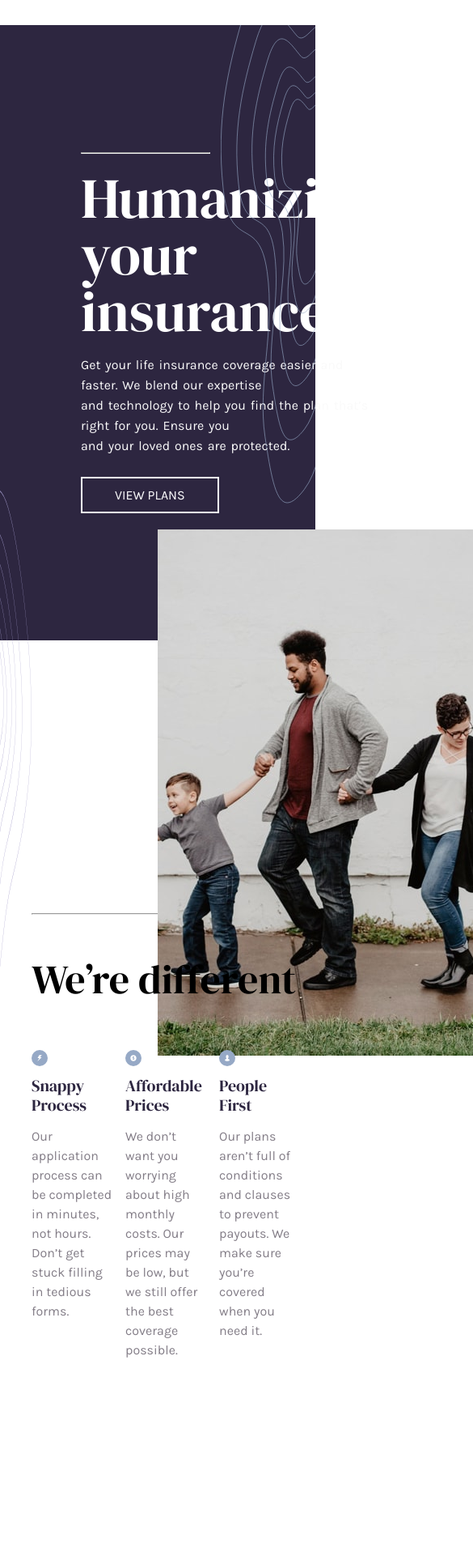
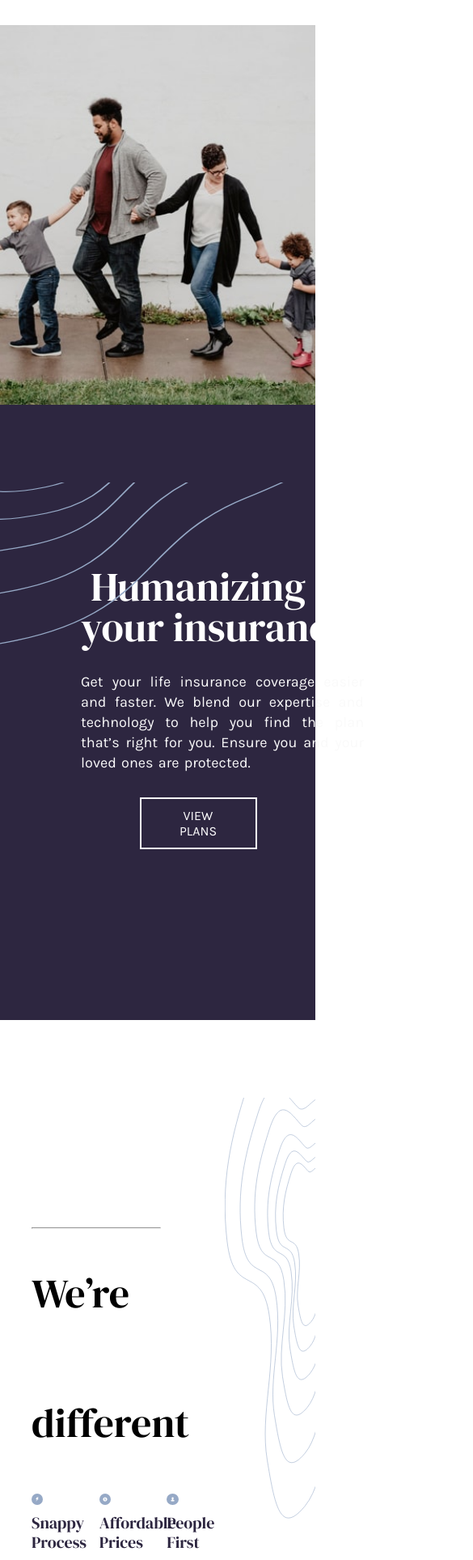
Before and after one commit to MichalisTripolitsiotis/FrontEndMentor-insureLP, a plain HTML site: page index.html in a window 390 px wide. Shown: the part 70-1997 px from the top of the page at 81% size, 585 px wide, since content can reach past the window. Drawn offline with Linux system fonts and the light colour scheme.

Commit message:
fix bugs

```diff
--- a/index.html
+++ b/index.html
@@ -10,8 +10,7 @@
       href="https://fonts.googleapis.com/css2?family=Karla&display=swap"
       rel="stylesheet"
       />
-    <link rel="stylesheet"
-      href="https://cdnjs.cloudflare.com/ajax/libs/font-awesome/4.7.0/css/font-awesome.min.css">
+
     <link
       rel="icon"
       type="image/png"
@@ -20,6 +19,7 @@
       />
     <title>Frontend Mentor | Insure landing page</title>
   </head>
+
   <body>
     <header class="header">
       <div class="logo-container">
@@ -28,109 +28,126 @@
       <nav>
         <input type="checkbox" id="check" />
         <label for="check" class="checkbtn">
-          <img id="btn" src="images/icon-hamburger.svg">
-          <img id="cancel" src="images/icon-close.svg">
+          <img id="btn" src="images/icon-hamburger.svg" />
+          <img id="cancel" src="images/icon-close.svg" />
         </label>
         <ul class="nav-links">
           <li><a class="nav-link" href="#">How we work</a></li>
           <li><a class="nav-link" href="#">Blog</a></li>
           <li><a class="nav-link" href="#">Account</a></li>
-          <li><a class="nav-link" id="last" href="#"><b>View plans</b></a></li>
+          <li>
+            <a class="nav-link" id="last" href="#"><b>View plans</b></a>
+          </li>
         </ul>
-
       </nav>
     </header>
     <main>
+
+      <img class="intro-mobile" src="images/image-intro-mobile.jpg" />
       <section class="presentation">
         <div class="intro">
+          <img
+            class="bg-left-mobile"
+            src="images/bg-pattern-intro-left-mobile.svg"
+            />
           <div class="intro-text">
             <hr />
-            <br>
-            <h2>Humanizing <br>your insurance.</h2>
-            <br>
+            <br />
+            <h2>
+              Humanizing <br />
+              <pre>your insurance.</pre>
+            </h2>
+            <br />
             <p>
               Get your life insurance coverage easier and faster. We blend our
-              expertise <br> and technology to help you find the plan that’s
-              right for you. Ensure you <br> and your loved ones are protected.
-            </p><br>
+              expertise <br />
+              and technology to help you find the plan that’s right for you.
+              Ensure you <br />
+              and your loved ones are protected.
+            </p>
+            <br />
             <a href="#" class="intro-btn">View Plans</a>
           </div>
         </div>
         <div class="bg-right">
-          <img src="images/bg-pattern-intro-right-desktop.svg">
-          <picture>
-            <source media="(min-width: 650px)"
-              srcset="images/bg-pattern-intro-right-desktop.svg">
-            <source media="(min-width: 465px)"
-              srcset="images/bg-pattern-intro-right-mobile.svg">
-
-          </picture>
+          <img src="images/bg-pattern-intro-right-desktop.svg" />
         </div>
 
         <div class="cover">
-          <img src="images/image-intro-desktop.jpg" alt="">
+          <img src="images/image-intro-desktop.jpg" alt="" />
         </div>
         <div class="bg-left">
-          <img src="images/bg-pattern-intro-left-desktop.svg">
+          <img src="images/bg-pattern-intro-left-desktop.svg" />
         </div>
+
+        <img class="bg-right-mobile"
+          src="images/bg-pattern-intro-right-desktop.svg" />
+
       </section>
       <section class="middle">
         <hr />
         <h3>We’re different</h3>
         <div class="main-middle">
-
           <div class="left-middle">
-            <img class="icon" src="images/icon-snappy-process.svg">
+            <img class="icon" src="images/icon-snappy-process.svg" />
             <h4>Snappy Process</h4>
             <p class="main-p">
-              Our application process can be completed in
-              minutes, not hours. Don’t get stuck filling in tedious forms.
+              Our application process can be completed in minutes, not hours.
+              Don’t get stuck filling in tedious forms.
             </p>
           </div>
           <div class="center-middle">
-            <img class="icon" src="images/icon-affordable-prices.svg">
+            <img class="icon" src="images/icon-affordable-prices.svg" />
             <h4>Affordable Prices</h4>
             <p class="main-p">
               We don’t want you worrying about high monthly costs. Our prices
-              may
-              be low, but we still offer the best coverage possible.
+              may be low, but we still offer the best coverage possible.
             </p>
           </div>
           <div class="right-middle">
-            <img class="icon" src="images/icon-people-first.svg">
+            <img class="icon" src="images/icon-people-first.svg" />
             <h4>People First</h4>
             <p class="main-p">
               Our plans aren’t full of conditions and clauses to prevent
-              payouts.
-              We make sure you’re covered when you need it.
+              payouts. We make sure you’re covered when you need it.
             </p>
           </div>
         </div>
       </section>
 
-
       <section class="more-section">
-        <img src="images/bg-pattern-how-we-work-desktop.svg">
+        <img src="images/bg-pattern-how-we-work-desktop.svg" />
         <div class="more">
-          <h2>Find out more <br> about how we work</h2>
+          <h2>
+            Find out more <br />
+            about how we work
+          </h2>
           <a href="#" class="more-btn">How we work</a>
         </div>
       </section>
       <div class="conclusion">
-        <img class="conclusion-img" src="images/bg-pattern-footer-desktop.svg">
+        <img
+          class="conclusion-img"
+          src="images/bg-pattern-footer-desktop.svg"
+          />
         <div class="logo">
-          <img src="images/logo.svg">
+          <img src="images/logo.svg" />
         </div>
         <div class="icons">
-          <a href="#" class="facebook"><img src="images/icon-facebook.svg"></a>
-          <a href="#" class="twitter"><img src="images/icon-twitter.svg"></a>
-          <a href="#" class="pinterest"><img src="images/icon-pinterest.svg"></a>
-          <a href="#" class="instagram"><img src="images/icon-instagram.svg"></a>
-        </div><br><br>
+          <a href="#" class="facebook"><img src="images/icon-facebook.svg"
+              /></a>
+          <a href="#" class="twitter"><img src="images/icon-twitter.svg" /></a>
+          <a href="#" class="pinterest"><img src="images/icon-pinterest.svg"
+              /></a>
+          <a href="#" class="instagram"><img src="images/icon-instagram.svg"
+              /></a>
+        </div>
+        <br /><br />
         <hr />
         <footer>
           <div class="footer-one">
-            <h5>Our company</h5><br>
+            <h5>Our company</h5>
+            <br />
             <ul class="footer-links">
               <li><a class="footer-link" href="#">How we work</a></li>
               <li><a class="footer-link" href="#">Why Insure?</a></li>
@@ -139,7 +156,8 @@
             </ul>
           </div>
           <div class="footer-two">
-            <h5>Help me</h5><br>
+            <h5>Help me</h5>
+            <br />
             <ul class="footer-links">
               <li><a class="footer-link" href="#">FAQ</a></li>
               <li><a class="footer-link" href="#">Terms of use</a></li>
@@ -148,7 +166,8 @@
             </ul>
           </div>
           <div class="footer-three">
-            <h5>Contact</h5><br>
+            <h5>Contact</h5>
+            <br />
             <ul class="footer-links">
               <li><a class="footer-link" href="#">Sales</a></li>
               <li><a class="footer-link" href="#">Support</a></li>
@@ -156,7 +175,8 @@
             </ul>
           </div>
           <div class="footer-four">
-            <h5>Others</h5><br>
+            <h5>Others</h5>
+            <br />
             <ul class="footer-links">
               <li><a class="footer-link" href="#">Careers</a></li>
               <li><a class="footer-link" href="#">Press</a></li>
--- a/style.css
+++ b/style.css
@@ -42,6 +42,7 @@ h5 {
   font-size: 14px;
   text-transform: uppercase;
 }
+
 /* start of nav */
 header {
   display: flex;
@@ -109,6 +110,12 @@ nav {
 .presentation {
   height: 130vh;
 }
+.bg-left-mobile,
+.bg-right-mobile,
+.intro-mobile {
+  display: none;
+}
+
 .intro {
   display: flex;
   width: 100%;
@@ -136,6 +143,10 @@ h2 {
   line-height: 25px;
   color: hsl(0, 0%, 98%);
   word-spacing: 2px;
+}
+pre {
+  font-family: "DM Serif Display", serif;
+  font-weight: 500;
 }
 .intro-btn {
   display: inline-block;
@@ -340,19 +351,6 @@ footer {
 /*end of footer*/
 /*RESPONSIVE DESIGN*/
 
-/* Extra small devices (phones, 600px and down) */
-@media only screen and (max-width: 600px) {
-}
-
-/* Small devices (portrait tablets and large phones, 600px and up) */
-@media only screen and (min-width: 600px) {
-}
-
-/* Medium devices (landscape tablets, 768px and up) */
-@media only screen and (min-width: 768px) {
-}
-
-/*custom*/
 @media only screen and (max-width: 950px) {
   .logo-container {
     font-size: 30px;
@@ -378,12 +376,18 @@ footer {
     position: fixed;
     width: 100%;
     height: 100vh;
-    background: hsl(270, 9%, 17%);
+    background: hsl(270, 9%, 17%) url("images/bg-pattern-mobile-nav.svg")
+      repeat-x center center;
+    background-size: 100%;
+    background-position: center;
+    background-position-y: 300px;
+    background-repeat: no-repeat;
     top: 80px;
     left: -100%;
     text-align: center;
     display: block;
     transition: all 0.5s;
+    margin-top: -10px;
   }
   .nav-links li {
     display: block;
@@ -400,22 +404,96 @@ footer {
   #check:checked ~ .checkbtn > #cancel {
     display: block;
   }
-}
-@media only screen and (min-width: 951px) {
-  .nav-links {
-    width: 45rem;
-    padding-left: 30%;
+  /*end of nav*/
+  .presentation {
+    height: 200%;
+    position: relative;
   }
-  .nav-link {
-    font-size: 15px;
-    margin: 0 0;
+  .bg-right,
+  .bg-left,
+  .cover img {
+    display: none;
   }
-  .cover img {
-    position: relative;
+  .intro-mobile {
+    display: block;
+    width: 100%;
+  }
+  .bg-left-mobile {
+    margin-top: -23rem;
+    height: 12.5rem;
+    width: 22rem;
+    display: block;
+    position: absolute;
+  }
 
-    margin-left: 50%;
+  .intro-text hr {
+    display: none;
+  }
+  .intro-text br {
+    display: none;
+  }
+  .intro-text {
+    padding-top: 100px;
+    height: 35rem;
+    width: 40%;
+    padding-bottom: 400px;
+    justify-content: center;
+  }
+  .intro-text h2,
+  pre {
+    justify-content: center;
+    font-size: 50px;
+    line-height: 50px;
+    text-align: center;
+  }
+  .intro-text p {
+    padding-top: 30px;
+    justify-content: center;
+    font-size: 50px;
+    line-height: 35px;
+    text-align: center;
+    font-size: 18px;
+  }
+  .intro-btn {
+    margin-top: 30px;
+    display: flex;
+    justify-content: center;
+    width: 50%;
+    text-align: center;
+    margin-left: 25%;
+  }
+  .bg-right-mobile {
+    float: right;
+    clear: right;
+    margin-top: 6rem;
+    height: 32.5rem;
+    width: 7rem;
+    display: block;
+    overflow: hidden;
+  }
+  /*middle*/
+  .middle {
+    margin-top: 16rem;
   }
 }
-/* Extra large devices (large laptops and desktops, 1200px and up) */
-@media only screen and (max-width: 1200px) {
+
+@media (max-width: 1345px) {
+  .cover img {
+    position: static;
+    margin-top: -35%;
+    width: 40%;
+  }
+  h2 {
+    font-size: 50px;
+
+    line-height: 70px;
+  }
+  .intro-text p {
+    line-height: 25px;
+
+    word-spacing: 2px;
+    display: inline-block;
+    width: 350px;
+    text-align: justify;
+  }
 }
```
